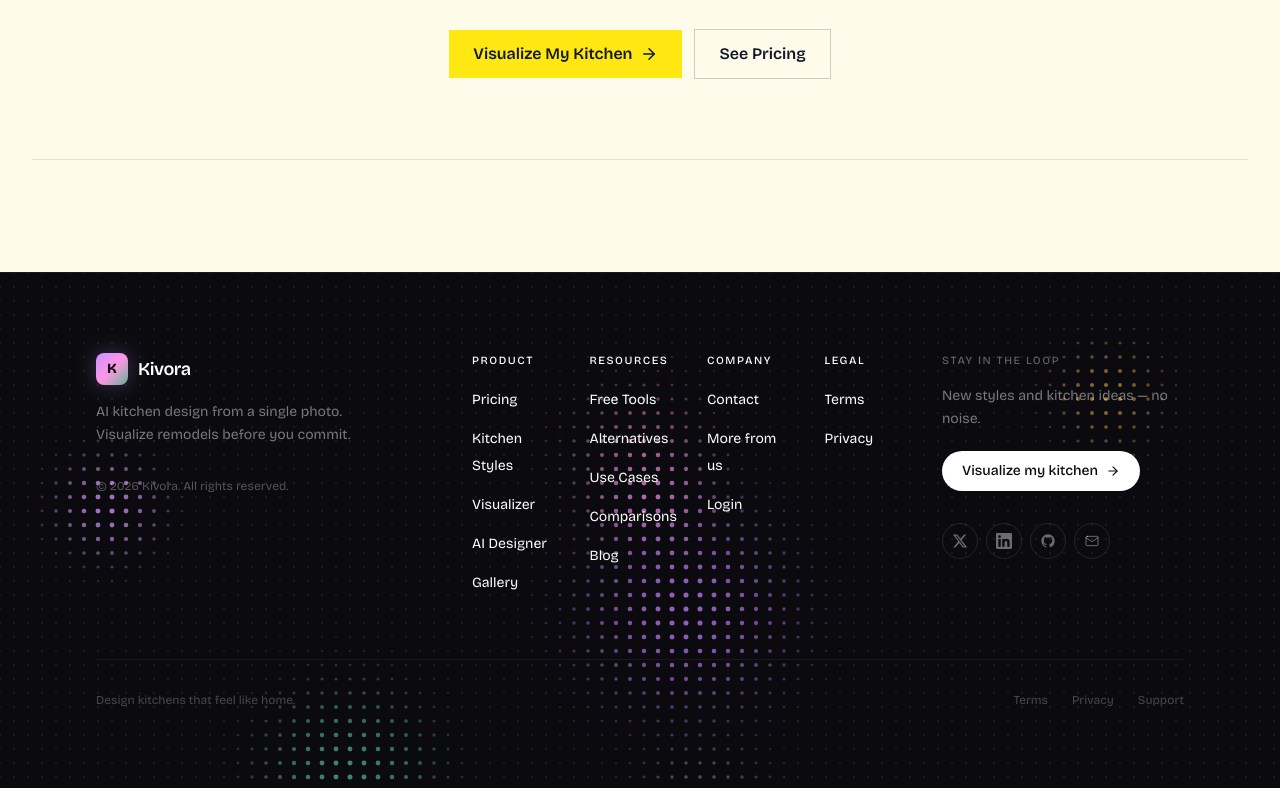
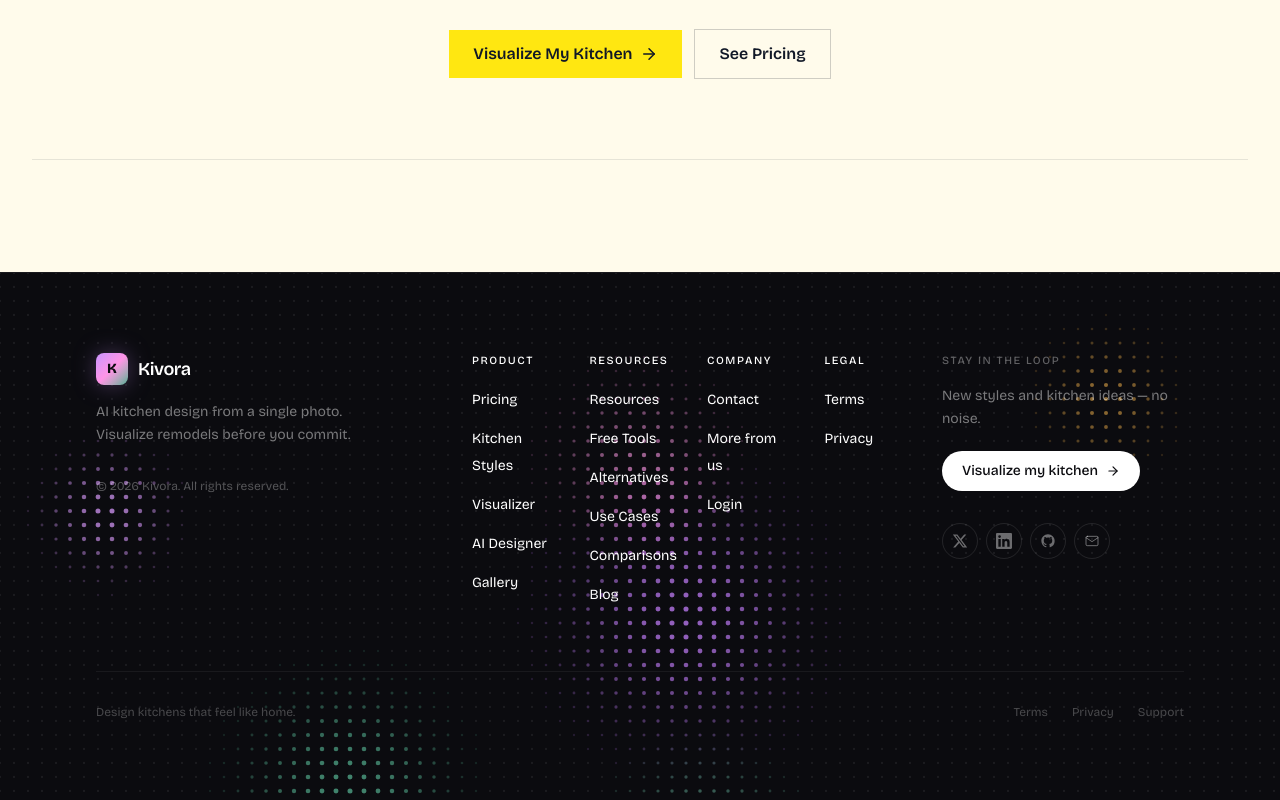
Before and after one commit to KarlGusta/kivora-next, a Next.js app: page / in a window 1280 px wide. Shown: the part 4744-5544 px from the top of the page. Built offline with nearby package versions, Linux system fonts and the light colour scheme.

Commit message:
Add Resources hub link to footer resource column

```diff
--- a/components/marketing/MarketingFooter.jsx
+++ b/components/marketing/MarketingFooter.jsx
@@ -14,6 +14,7 @@ const productLinks = [
 ];
 
 const resourceLinks = [
+  { href: "/resources", label: "Resources" },
   { href: "/tools", label: "Free Tools" },
   { href: "/alternatives", label: "Alternatives" },
   { href: "/use-cases", label: "Use Cases" },
```
